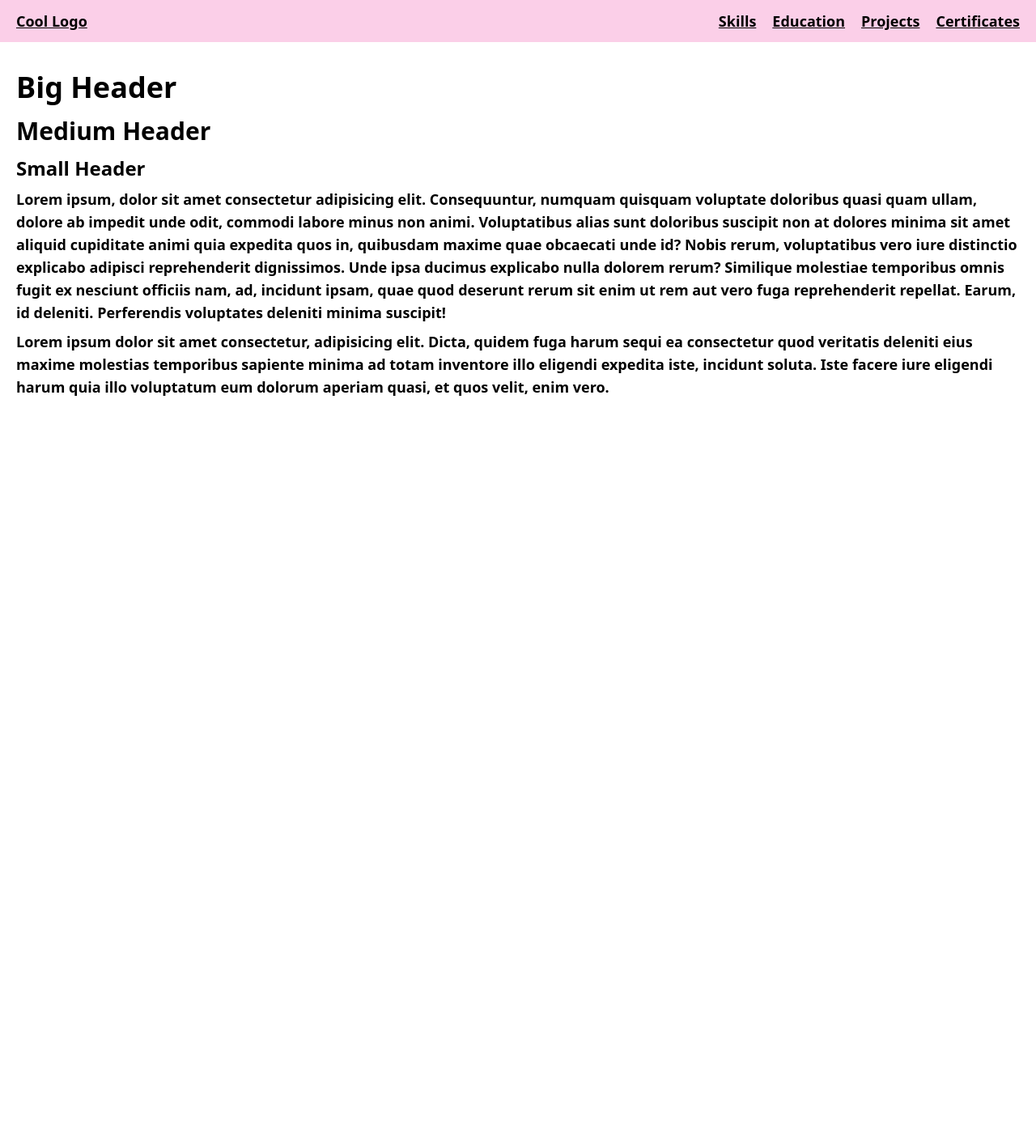
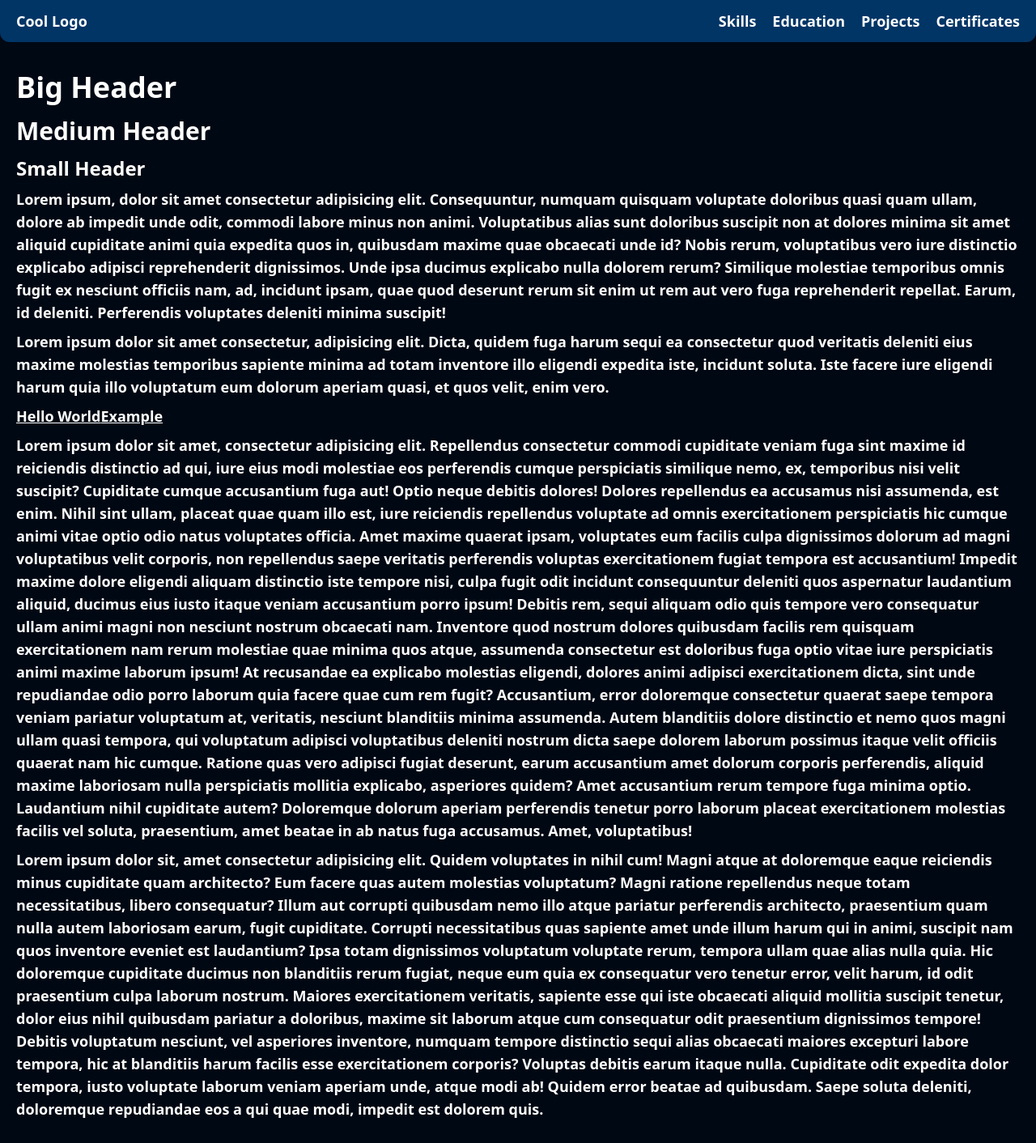
Before and after one commit to mark-elias/MyPortfolio_Next.js, a Next.js app: page / in a window 1280 px wide. Shown: the whole page at 81% size. Before the commit the page ends 800 px from the top, so only its background shows below. Built offline with nearby package versions, Linux system fonts and the light colour scheme.

Commit message:
Color Scheme

```diff
--- a/app/NavBar.tsx
+++ b/app/NavBar.tsx
@@ -3,7 +3,7 @@ import React from "react";
 
 function NavBar() {
   return (
-    <nav className="flex justify-between items-center bg-pink-200 px-5 py-1">
+    <nav className="flex justify-between items-center px-5 py-1 bg-customBlue rounded-b-xl top-0 sticky">
       <div>
         <Link href="/">Cool Logo</Link>
       </div>
--- a/app/globals.css
+++ b/app/globals.css
@@ -4,7 +4,7 @@
 
 @layer base {
     body{
-        @apply text-lg font-semibold
+        @apply text-lg font-semibold bg-customDark text-white
     }
     main{
         @apply py-5 px-1 md:px-5
@@ -24,4 +24,7 @@
     a{
         @apply my-2 underline
     }
+    nav a{
+        @apply no-underline
+    }
 }
--- a/app/page.tsx
+++ b/app/page.tsx
@@ -1,3 +1,4 @@
+import Link from "next/link";
 import React from "react";
 
 function HomePage() {
@@ -19,7 +20,75 @@ function HomePage() {
         vero fuga reprehenderit repellat. Earum, id deleniti. Perferendis
         voluptates deleniti minima suscipit!
       </p>
-      <p>Lorem ipsum dolor sit amet consectetur, adipisicing elit. Dicta, quidem fuga harum sequi ea consectetur quod veritatis deleniti eius maxime molestias temporibus sapiente minima ad totam inventore illo eligendi expedita iste, incidunt soluta. Iste facere iure eligendi harum quia illo voluptatum eum dolorum aperiam quasi, et quos velit, enim vero.</p>
+      <p>
+        Lorem ipsum dolor sit amet consectetur, adipisicing elit. Dicta, quidem
+        fuga harum sequi ea consectetur quod veritatis deleniti eius maxime
+        molestias temporibus sapiente minima ad totam inventore illo eligendi
+        expedita iste, incidunt soluta. Iste facere iure eligendi harum quia
+        illo voluptatum eum dolorum aperiam quasi, et quos velit, enim vero.
+      </p>
+      <a>Hello World</a>
+      <Link href={"/"}>Example</Link>
+      <p>
+        Lorem ipsum dolor sit amet, consectetur adipisicing elit. Repellendus
+        consectetur commodi cupiditate veniam fuga sint maxime id reiciendis
+        distinctio ad qui, iure eius modi molestiae eos perferendis cumque
+        perspiciatis similique nemo, ex, temporibus nisi velit suscipit?
+        Cupiditate cumque accusantium fuga aut! Optio neque debitis dolores!
+        Dolores repellendus ea accusamus nisi assumenda, est enim. Nihil sint
+        ullam, placeat quae quam illo est, iure reiciendis repellendus voluptate
+        ad omnis exercitationem perspiciatis hic cumque animi vitae optio odio
+        natus voluptates officia. Amet maxime quaerat ipsam, voluptates eum
+        facilis culpa dignissimos dolorum ad magni voluptatibus velit corporis,
+        non repellendus saepe veritatis perferendis voluptas exercitationem
+        fugiat tempora est accusantium! Impedit maxime dolore eligendi aliquam
+        distinctio iste tempore nisi, culpa fugit odit incidunt consequuntur
+        deleniti quos aspernatur laudantium aliquid, ducimus eius iusto itaque
+        veniam accusantium porro ipsum! Debitis rem, sequi aliquam odio quis
+        tempore vero consequatur ullam animi magni non nesciunt nostrum
+        obcaecati nam. Inventore quod nostrum dolores quibusdam facilis rem
+        quisquam exercitationem nam rerum molestiae quae minima quos atque,
+        assumenda consectetur est doloribus fuga optio vitae iure perspiciatis
+        animi maxime laborum ipsum! At recusandae ea explicabo molestias
+        eligendi, dolores animi adipisci exercitationem dicta, sint unde
+        repudiandae odio porro laborum quia facere quae cum rem fugit?
+        Accusantium, error doloremque consectetur quaerat saepe tempora veniam
+        pariatur voluptatum at, veritatis, nesciunt blanditiis minima assumenda.
+        Autem blanditiis dolore distinctio et nemo quos magni ullam quasi
+        tempora, qui voluptatum adipisci voluptatibus deleniti nostrum dicta
+        saepe dolorem laborum possimus itaque velit officiis quaerat nam hic
+        cumque. Ratione quas vero adipisci fugiat deserunt, earum accusantium
+        amet dolorum corporis perferendis, aliquid maxime laboriosam nulla
+        perspiciatis mollitia explicabo, asperiores quidem? Amet accusantium
+        rerum tempore fuga minima optio. Laudantium nihil cupiditate autem?
+        Doloremque dolorum aperiam perferendis tenetur porro laborum placeat
+        exercitationem molestias facilis vel soluta, praesentium, amet beatae in
+        ab natus fuga accusamus. Amet, voluptatibus!
+      </p>
+      <p>
+        Lorem ipsum dolor sit, amet consectetur adipisicing elit. Quidem
+        voluptates in nihil cum! Magni atque at doloremque eaque reiciendis
+        minus cupiditate quam architecto? Eum facere quas autem molestias
+        voluptatum? Magni ratione repellendus neque totam necessitatibus, libero
+        consequatur? Illum aut corrupti quibusdam nemo illo atque pariatur
+        perferendis architecto, praesentium quam nulla autem laboriosam earum,
+        fugit cupiditate. Corrupti necessitatibus quas sapiente amet unde illum
+        harum qui in animi, suscipit nam quos inventore eveniet est laudantium?
+        Ipsa totam dignissimos voluptatum voluptate rerum, tempora ullam quae
+        alias nulla quia. Hic doloremque cupiditate ducimus non blanditiis rerum
+        fugiat, neque eum quia ex consequatur vero tenetur error, velit harum,
+        id odit praesentium culpa laborum nostrum. Maiores exercitationem
+        veritatis, sapiente esse qui iste obcaecati aliquid mollitia suscipit
+        tenetur, dolor eius nihil quibusdam pariatur a doloribus, maxime sit
+        laborum atque cum consequatur odit praesentium dignissimos tempore!
+        Debitis voluptatum nesciunt, vel asperiores inventore, numquam tempore
+        distinctio sequi alias obcaecati maiores excepturi labore tempora, hic
+        at blanditiis harum facilis esse exercitationem corporis? Voluptas
+        debitis earum itaque nulla. Cupiditate odit expedita dolor tempora,
+        iusto voluptate laborum veniam aperiam unde, atque modi ab! Quidem error
+        beatae ad quibusdam. Saepe soluta deleniti, doloremque repudiandae eos a
+        qui quae modi, impedit est dolorem quis.
+      </p>
     </div>
   );
 }
--- a/tailwind.config.ts
+++ b/tailwind.config.ts
@@ -7,7 +7,14 @@ const config: Config = {
     "./app/**/*.{js,ts,jsx,tsx,mdx}",
   ],
   theme: {
-    extend: {},
+    extend: {
+      colors: {
+        customDark: "#000814",
+        customDarkBlue: "#001D3D",
+        customBlue: "#003566",
+        customYellow: "#ECCE8E",
+      },
+    },
   },
   plugins: [],
 };
```
